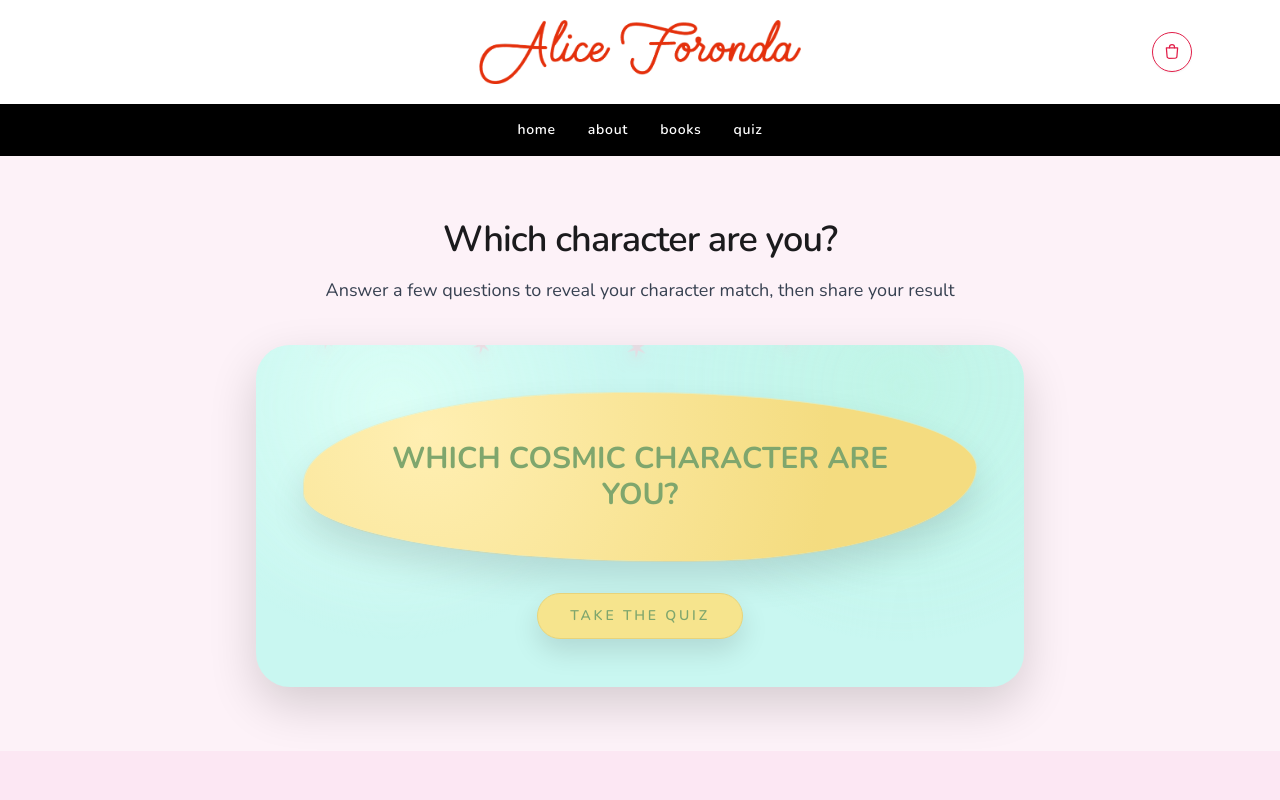
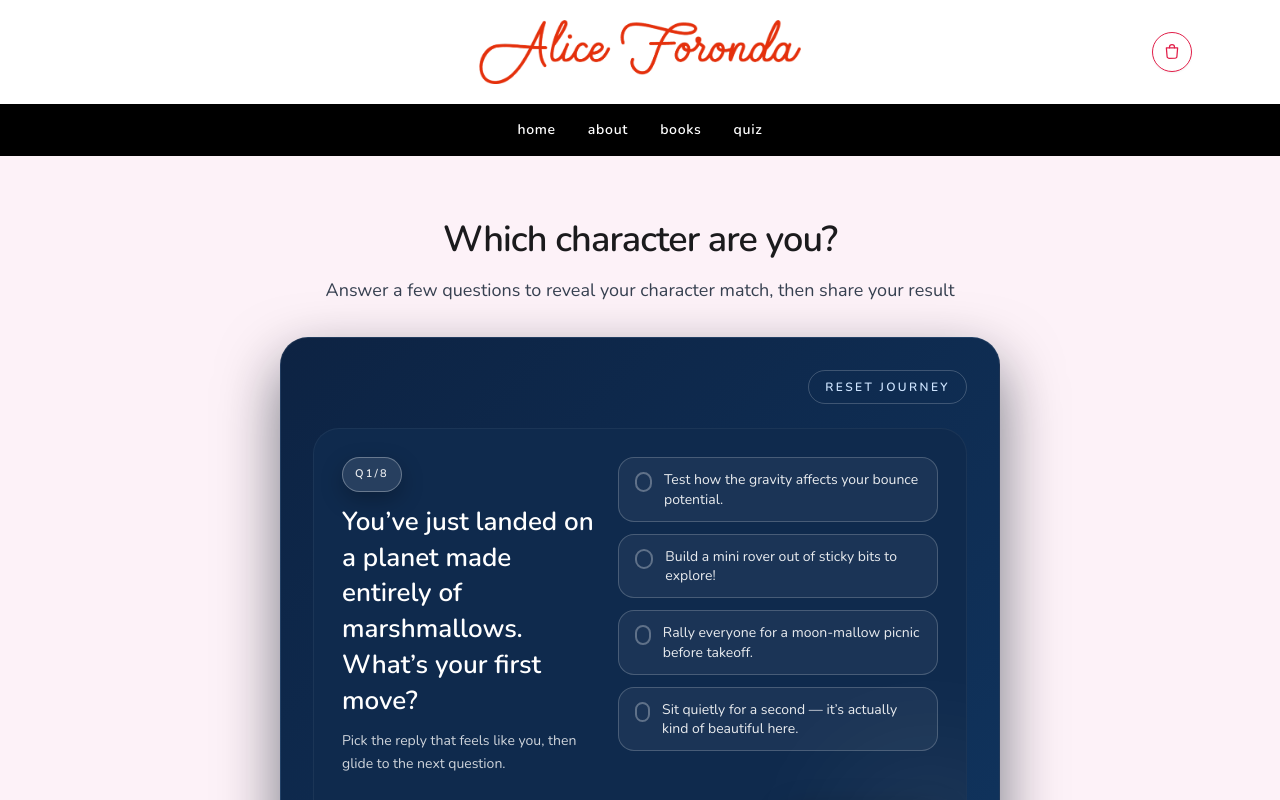
Before and after one commit to rpforonda/byaliceforonda, a SvelteKit app: page /quiz in a window 1280 px wide. Shown: the top 800 px of the page. Built offline with nearby package versions, Linux system fonts and the light colour scheme.

Commit message:
Revert "Added popup for quiz and changed logo size on the main page."
This reverts commit e1377c7c6be9c841e458f3ef0cb8a309b99ec5fe.

```diff
--- a/src/routes/+page.svelte
+++ b/src/routes/+page.svelte
@@ -116,7 +116,7 @@
         <img
           src={resolve("/alice_logopink.jpg")}
           alt="AJK"
-          class="h-[140px] w-[140px] rounded-full shadow-lg sm:h-[168px] sm:w-[168px] lg:h-[196px] lg:w-[196px]"
+          class="h-20 w-20 rounded-full shadow-lg sm:h-24 sm:w-24 lg:h-28 lg:w-28"
         />
       </div>
     </div>
--- a/src/routes/quiz/+page.svelte
+++ b/src/routes/quiz/+page.svelte
@@ -1,104 +1,13 @@
 <script>
   import Quiz from '$lib/components/Quiz.svelte';
-
-  let showIntro = true;
-
-  const stars = [
-    { left: '8%', size: '22px', duration: '9s', delay: '0s', rotate: '-10deg' },
-    { left: '18%', size: '18px', duration: '7s', delay: '2s', rotate: '12deg' },
-    { left: '28%', size: '26px', duration: '8.5s', delay: '1s', rotate: '-6deg' },
-    { left: '38%', size: '20px', duration: '7.5s', delay: '3s', rotate: '9deg' },
-    { left: '48%', size: '28px', duration: '9.5s', delay: '0.5s', rotate: '-14deg' },
-    { left: '58%', size: '18px', duration: '6.8s', delay: '2.5s', rotate: '16deg' },
-    { left: '68%', size: '23px', duration: '8.2s', delay: '1.2s', rotate: '-4deg' },
-    { left: '78%', size: '19px', duration: '7.3s', delay: '2.8s', rotate: '7deg' },
-    { left: '88%', size: '25px', duration: '9.2s', delay: '1.7s', rotate: '-12deg' },
-    { left: '96%', size: '17px', duration: '6.6s', delay: '0.8s', rotate: '5deg' }
-  ];
 </script>
 
-<section class="mx-auto max-w-5xl px-6 py-16 text-center">
+<section class="mx-auto max-w-3xl px-6 py-16 text-center">
   <h1 class="text-4xl font-semibold tracking-tight text-[#1b1b1d]">Which character are you?</h1>
   <p class="mt-4 text-lg leading-relaxed text-gray-700">
     Answer a few questions to reveal your character match, then share your result
   </p>
-
-  <div class="mt-10 flex w-full justify-center">
-    {#if showIntro}
-      <div
-        class="relative isolate w-full max-w-5xl overflow-hidden rounded-[34px] bg-[#c9f7f1] p-8 shadow-[0_18px_48px_rgba(0,0,0,0.16)] sm:p-12"
-        role="dialog"
-        aria-modal="true"
-        aria-label="Start the cosmic character quiz"
-      >
-        <div class="pointer-events-none absolute inset-0 opacity-90">
-          <div class="absolute inset-0 bg-[radial-gradient(circle_at_18%_18%,#ddfff6_0%,transparent_34%),radial-gradient(circle_at_84%_12%,#bff4e5_0%,transparent_36%)]"></div>
-          {#each stars as star, idx}
-            <span
-              class="falling-star"
-              style={`left:${star.left}; --size:${star.size}; animation-duration:${star.duration}; animation-delay:${star.delay}; --rotate:${star.rotate};`}
-              aria-hidden="true"
-            >
-              ✶
-            </span>
-          {/each}
-        </div>
-
-        <div class="relative z-10 flex flex-col items-center gap-8 text-center">
-          <div
-            class="blob-card w-full max-w-2xl px-10 py-10 text-[#7fa66d] sm:px-12 sm:py-12"
-            aria-hidden="true"
-          >
-            <p class="text-2xl font-bold leading-tight sm:text-3xl">
-              WHICH COSMIC CHARACTER ARE YOU?
-            </p>
-          </div>
-
-          <button
-            class="rounded-full border border-[#e7d37a] bg-[#f6e48d] px-8 py-3 text-sm font-semibold uppercase tracking-[0.2em] text-[#7fa66d] shadow-[0_12px_28px_rgba(0,0,0,0.12)] transition hover:-translate-y-[2px] hover:shadow-[0_16px_34px_rgba(0,0,0,0.16)]"
-            type="button"
-            on:click={() => (showIntro = false)}
-          >
-            TAKE THE QUIZ
-          </button>
-        </div>
-      </div>
-    {:else}
-      <div class="inline-block w-full text-left">
-        <Quiz />
-      </div>
-    {/if}
+  <div class="mt-8 inline-block text-left">
+    <Quiz />
   </div>
 </section>
-
-<style>
-  .falling-star {
-    position: absolute;
-    top: -12%;
-    color: #ffc2d4;
-    font-size: var(--size, 20px);
-    animation: fall linear infinite;
-    opacity: 0.85;
-    text-shadow: 0 6px 14px rgba(255, 164, 196, 0.5);
-  }
-
-  @keyframes fall {
-    0% {
-      transform: translateY(0) rotate(var(--rotate, 0deg));
-      opacity: 0;
-    }
-    10% {
-      opacity: 1;
-    }
-    100% {
-      transform: translateY(120%) rotate(calc(var(--rotate, 0deg) + 40deg));
-      opacity: 0;
-    }
-  }
-
-  .blob-card {
-    background: radial-gradient(circle at 18% 24%, #ffefb2, #f4dc80 72%);
-    border-radius: 48% 52% 44% 56% / 56% 46% 58% 42%;
-    box-shadow: 0 18px 36px rgba(0, 0, 0, 0.12), 0 0 0 1px rgba(255, 236, 158, 0.5);
-  }
-</style>
```
